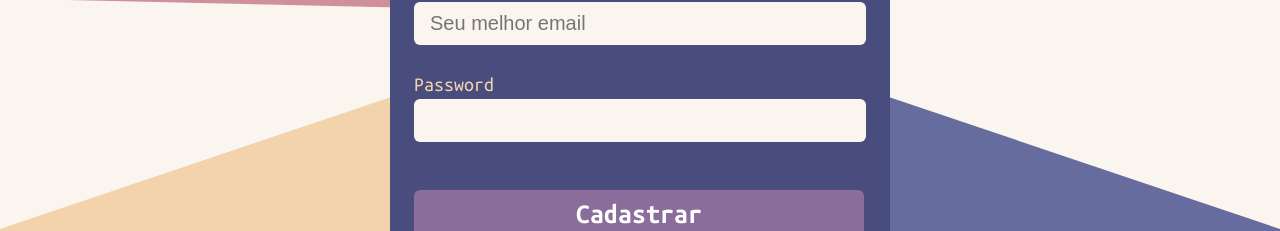
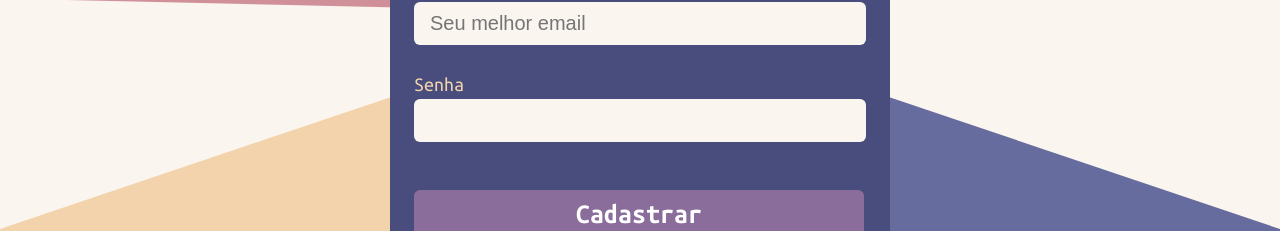
Before and after one commit to damatomos/forum-gm-frontend, a Vue app: page /register in a window 1280 px wide. Shown: the part 387-618 px from the top of the page. Built offline with nearby package versions, Linux system fonts and the light colour scheme.

Commit message:
modification name label password

```diff
--- a/src/views/RegisterView.vue
+++ b/src/views/RegisterView.vue
@@ -65,8 +65,8 @@ const onSubmit = handleSubmit((values) => {
       <InputComponent
         v-model="password"
         v-bind="passwordAttrs"
-        label="Password"
-        type="password"
+        label="Senha"
+        type="Senha"
         variant="auth"
         id="password-register"
       />
```
